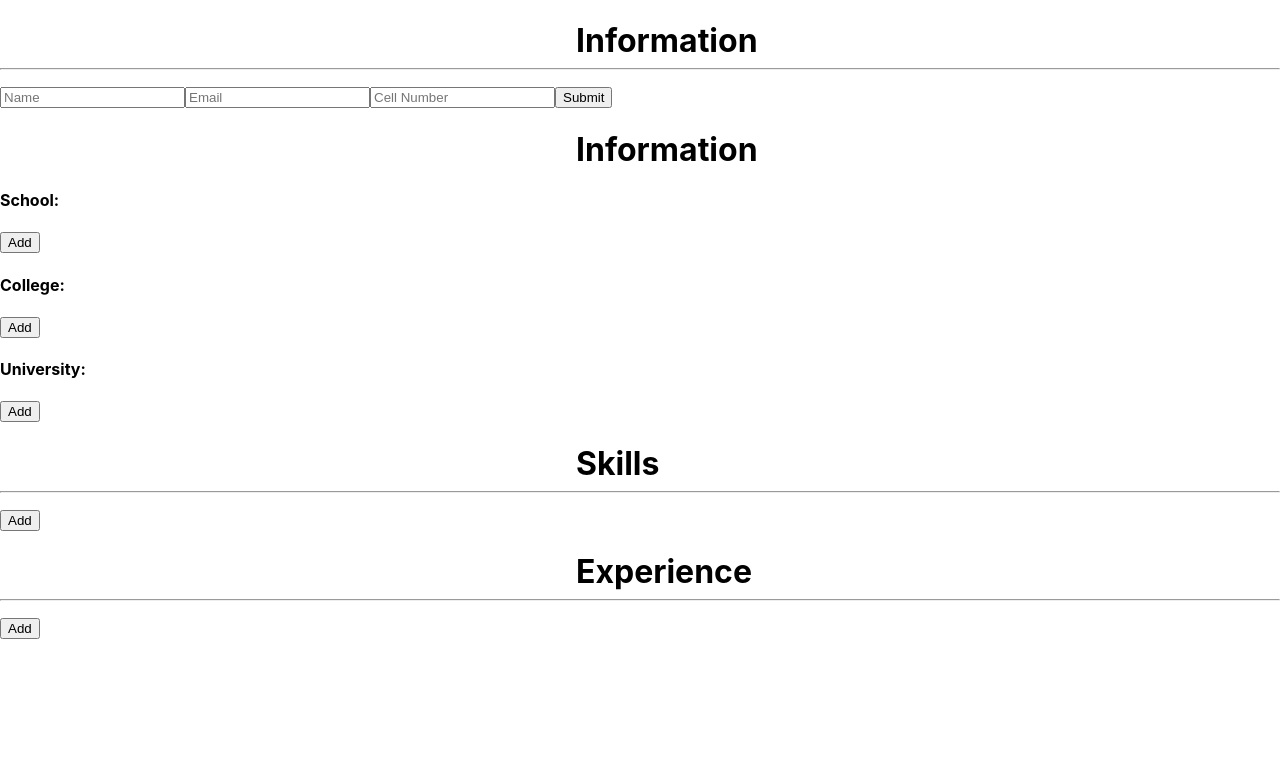
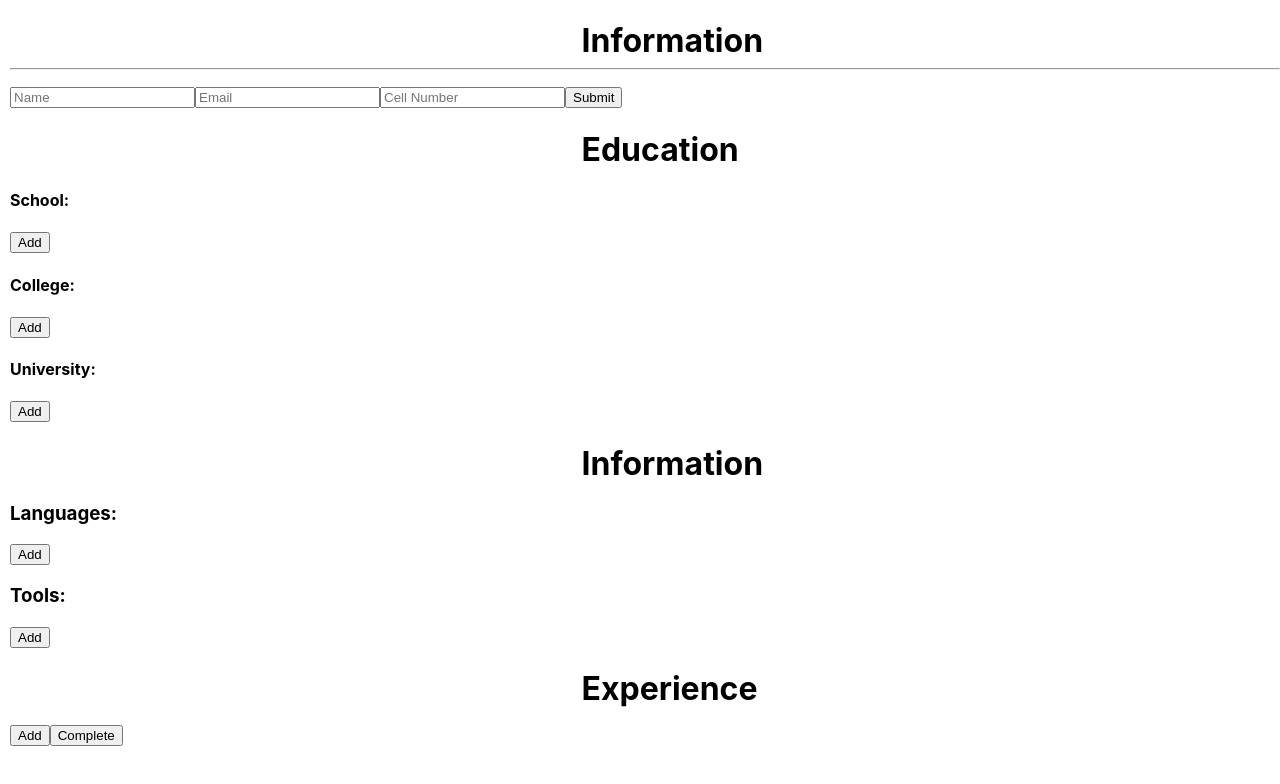
Before and after one commit to umerabdullahkhattak/cvApp, a React (Create React App) app: page / in a window 1280 px wide. Shown: the top 784 px of the page. Built offline with nearby package versions, Linux system fonts and the light colour scheme.

Commit message:
Add functionality to information and Experience components

```diff
--- a/src/Education.js
+++ b/src/Education.js
@@ -46,7 +46,7 @@ class Education extends Component{
     const {showschooladdbutton, showcollegeaddbutton, showuniaddbutton ,school,college,uni,showschoolInput,showcollegeInput,showuniInput,schoolInputValue,collegeInputValue,uniInputValue} = this.state;
     return(
       <div >
-        <h1 className='info'>Information</h1>
+        <h1 className='info'>Education</h1>
         <div>
           <h4>School:{school}</h4>
           {showschooladdbutton ? (<>{showschoolInput ? (
--- a/src/Experience.js
+++ b/src/Experience.js
@@ -4,51 +4,74 @@ class Experience extends Component {
   constructor(props) {
     super(props);
     this.state = {
-      items: [],
-      showAddForm: false,
-      newItem: ''
+      showDonebutton: true,
+      showaddbutton: true,
+      completeStatus: false,
+      experience: "",
+      experiences: []
     };
   }
-  handleAdd = () => {
-    this.setState({ showAddForm: true });
+  handleAddbutton = () => {
+    this.setState({
+      showaddbutton: false
+    })
   }
+  handleInputChange = (e) => {
+    this.setState({
+      experience: e.target.value
+    })
+  }
+  handleDoneClick = () => {
+    this.setState({
+      experiences: this.state.experiences.concat(this.state.experience),
+      experience: "",
+      showaddbutton: true
+    })
 
-  handleSubmit = (e) => {
-    e.preventDefault();
+  }
+  handlecomplete = () => {
     this.setState({
-      items: [...this.state.items, this.state.newItem],
-      showAddForm: false,
-      newItem: ''
-    });
-  }
-
-  handleChange = (e) => {
-    this.setState({ newItem: e.target.value });
+        completeStatus: true
+    })
   }
 
 render() {
-    const { items, showAddForm, newItem } = this.state;
-    return (
-        <div >
+  const {showDonebutton, showaddbutton,experience,experiences, completeStatus} = this.state;
+  return(
+    <div className='expcomp'>
       <h1 className='experience'>Experience</h1>
-     <hr/>
       <ul>
-          {items.map((item, index) => (
-            <li key={index}>{item}</li>
+     {experiences.map((itemss, index) => (
+  <li key={index}>
+    <div> {itemss}</div>
+
+  </li>
   ))}
   </ul>
-        {!showAddForm && (
-          <button onClick={this.handleAdd}>Add</button>
+      {completeStatus ? (<></>):(<>
+        {showDonebutton ? (
+      <>
+        {showaddbutton ? (
+        <>
+          <button onClick={this.handleAddbutton}>Add</button>
+          <button onClick={this.handlecomplete}>Complete</button>
+        </>
+        ):(
+        <>
+          <input type="text" value={experience} onChange={(e) => this.handleInputChange(e)} />
+              <button onClick={() => this.handleDoneClick()}>Done</button>
+        </>
         )}
-        {showAddForm && (
-          <form onSubmit={this.handleSubmit}>
-            <input type="text" value={newItem} onChange={this.handleChange} />
-            <button type="submit">Submit</button>
-          </form>
+      </>
+      ): (
+      <>
+
+      </>
       )}
+      </>)}
+
     </div>
-    );
+  )
 }
 }
-
 export default Experience;
--- a/src/Skills.js
+++ b/src/Skills.js
@@ -1,55 +1,84 @@
 import React, { Component } from 'react';
 
-class skills extends Component {
+class Skills extends Component {
   constructor(props) {
     super(props);
     this.state = {
-      items: [],
-      showAddForm: false,
-      newItem: ''
-    };
+      tools: "",
+      languages: "",
+      showlangaddbutton: false,
+      showlangdonebutton: true,
+      showtoolsaddbutton: false,
+      showtoolsdonebutton: true
+    }
+
   }
-  handleAdd = () => {
-    this.setState({ showAddForm: true });
+  handleAddClick = (field) => {
+    this.setState({ [`show${field}addbutton`]: true });
+
   }
+  handleInputChange = (e,field) => {
+    {field === "lang" ?(
 
-  handleSubmit = (e) => {
-    e.preventDefault();
-    this.setState({
-      items: [...this.state.items, this.state.newItem],
-      showAddForm: false,
-      newItem: ''
-    });
-  }
-
-  handleChange = (e) => {
-    this.setState({ newItem: e.target.value });
-  }
+            this.setState({
+            languages: e.target.value,
+    })
 
 
+
+    ):(
+      this.setState({
+        tools: e.target.value,
+      })
+    )}
+
+    }
+
+  handleDoneClick = (field) =>{
+    this.setState({
+      [`show${field}addbutton`]: false,
+      [`show${field}donebutton`]: false
+    })
+  }
   render() {
-    const { items, showAddForm, newItem } = this.state;
-    return (
-        <div >
-     <h1 className='skills'>Skills</h1>
-     <hr/>
-     <ul>
-          {items.map((item, index) => (
-            <li key={index}>{item}</li>
-          ))}
-        </ul>
-        {!showAddForm && (
-          <button onClick={this.handleAdd}>Add</button>
-        )}
-        {showAddForm && (
-          <form onSubmit={this.handleSubmit}>
-            <input type="text" value={newItem} onChange={this.handleChange} />
-            <button type="submit">Submit</button>
-          </form>
-        )}
-     </div>
-    );
+    const{tools, languages, showlangaddbutton, showlangdonebutton, showtoolsaddbutton, showtoolsdonebutton} = this.state;
+    return(
+      <div>
+        <h1 className='skills'>Information</h1>
+
+        <h3>Languages: {languages}</h3>
+
+        {showlangdonebutton ? (<>
+          {showlangaddbutton ? (
+  <>
+    <input type="text" value={languages} onChange={(e) => this.handleInputChange(e, 'lang')} />
+    <button onClick={() => this.handleDoneClick('lang')}>Done</button>
+  </>
+) : (
+  <>
+    <button onClick={() => this.handleAddClick('lang')}>Add</button>
+  </>
+)}
+        </>):(<></>)}
+
+
+        <h3>Tools: {tools}</h3>
+        {showtoolsdonebutton ? (<>
+          {showtoolsaddbutton ? (
+  <>
+    <input type="text" value={tools} onChange={(e) => this.handleInputChange(e, 'tools')} />
+    <button onClick={() => this.handleDoneClick('tools')}>Done</button>
+  </>
+) : (
+  <>
+    <button onClick={() => this.handleAddClick('tools')}>Add</button>
+  </>
+)}
+        </>):(<></>)}
+
+      </div>
+    )
   }
 }
 
-export default skills;
+export default Skills;
--- a/src/index.css
+++ b/src/index.css
@@ -5,6 +5,7 @@ body {
     sans-serif;
   -webkit-font-smoothing: antialiased;
   -moz-osx-font-smoothing: grayscale;
+  padding-left: 10px;
 
 }
 
@@ -35,3 +36,6 @@ code {
 .abc{
   display: none;
 }
+.expcomp{
+  padding-bottom: 200px;
+}
```
Lines whose indentation alone changed are shown as unchanged.
